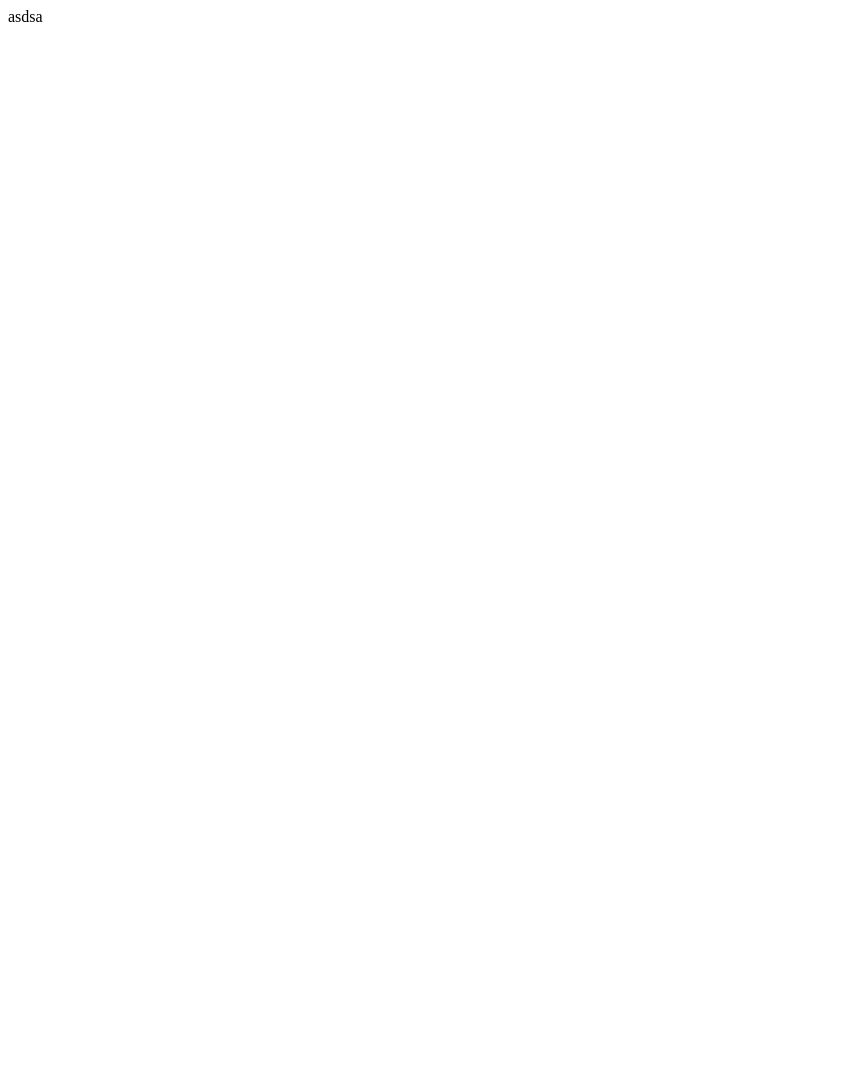
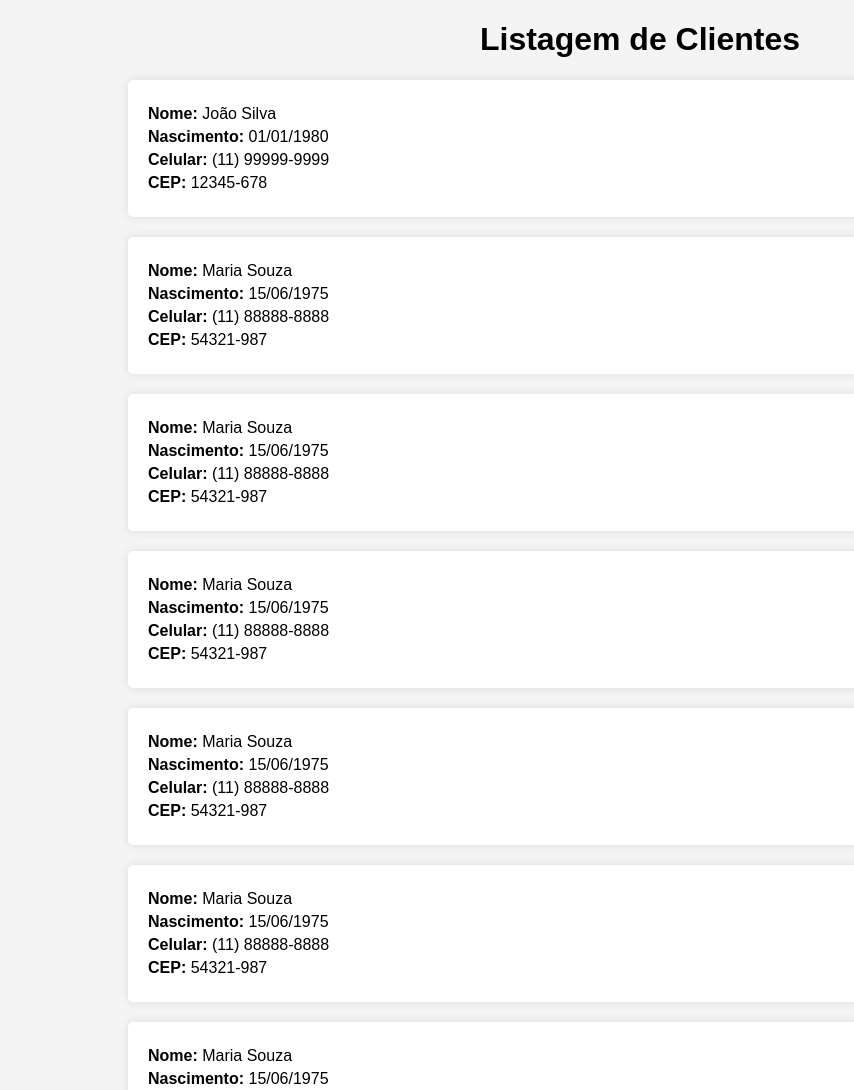
Before and after one commit to desenvolvedormatheus/gerenciamento-clientes, a plain HTML site: page index.html in a window 1280 px wide. Shown: the top 1090 px of the page, without its empty margins (0-854 px from the left). Before the commit the page ends 800 px from the top, so only its background shows below. Drawn offline with Linux system fonts and the light colour scheme.

Commit message:
pagina de listagem

```diff
--- /dev/null
+++ b/assets/css/cards.css
@@ -0,0 +1,27 @@
+*{
+    padding: 0;
+
+}
+body {
+    font-family: Arial, sans-serif;
+    margin: 0;
+    padding: 0;
+    background-color: #f4f4f4;
+}
+.container {
+    width: 80%;
+    margin: 20px auto;
+}
+h1 {
+    text-align: center;
+}
+.cliente {
+    background-color: #fff;
+    border-radius: 5px;
+    padding: 20px;
+    margin-bottom: 20px;
+    box-shadow: 0 0 10px rgba(0, 0, 0, 0.1);
+}
+.cliente p {
+    margin: 5px 0;
+}
--- a/index.html
+++ b/index.html
@@ -1 +1,143 @@
-asdsa
+<!DOCTYPE html>
+<html lang="en">
+<head>
+<meta charset="UTF-8">
+<meta name="viewport" content="width=device-width, initial-scale=1.0">
+<link rel="stylesheet" href="assets/css/cards.css">
+<title>Listagem de Clientes</title>
+</head>
+<body>
+
+<div class="container">
+    <h1>Listagem de Clientes</h1>
+    <div class="cliente">
+        <p><strong>Nome:</strong> João Silva</p>
+        <p><strong>Nascimento:</strong> 01/01/1980</p>
+        <p><strong>Celular:</strong> (11) 99999-9999</p>
+        <p><strong>CEP:</strong> 12345-678</p>
+    </div>
+    <div class="cliente">
+        <p><strong>Nome:</strong> Maria Souza</p>
+        <p><strong>Nascimento:</strong> 15/06/1975</p>
+        <p><strong>Celular:</strong> (11) 88888-8888</p>
+        <p><strong>CEP:</strong> 54321-987</p>
+    </div>
+    <div class="cliente">
+        <p><strong>Nome:</strong> Maria Souza</p>
+        <p><strong>Nascimento:</strong> 15/06/1975</p>
+        <p><strong>Celular:</strong> (11) 88888-8888</p>
+        <p><strong>CEP:</strong> 54321-987</p>
+    </div>
+    <div class="cliente">
+        <p><strong>Nome:</strong> Maria Souza</p>
+        <p><strong>Nascimento:</strong> 15/06/1975</p>
+        <p><strong>Celular:</strong> (11) 88888-8888</p>
+        <p><strong>CEP:</strong> 54321-987</p>
+    </div>
+    <div class="cliente">
+        <p><strong>Nome:</strong> Maria Souza</p>
+        <p><strong>Nascimento:</strong> 15/06/1975</p>
+        <p><strong>Celular:</strong> (11) 88888-8888</p>
+        <p><strong>CEP:</strong> 54321-987</p>
+    </div>
+    <div class="cliente">
+        <p><strong>Nome:</strong> Maria Souza</p>
+        <p><strong>Nascimento:</strong> 15/06/1975</p>
+        <p><strong>Celular:</strong> (11) 88888-8888</p>
+        <p><strong>CEP:</strong> 54321-987</p>
+    </div>
+    <div class="cliente">
+        <p><strong>Nome:</strong> Maria Souza</p>
+        <p><strong>Nascimento:</strong> 15/06/1975</p>
+        <p><strong>Celular:</strong> (11) 88888-8888</p>
+        <p><strong>CEP:</strong> 54321-987</p>
+    </div>
+    <div class="cliente">
+        <p><strong>Nome:</strong> Maria Souza</p>
+        <p><strong>Nascimento:</strong> 15/06/1975</p>
+        <p><strong>Celular:</strong> (11) 88888-8888</p>
+        <p><strong>CEP:</strong> 54321-987</p>
+    </div>
+    <div class="cliente">
+        <p><strong>Nome:</strong> Maria Souza</p>
+        <p><strong>Nascimento:</strong> 15/06/1975</p>
+        <p><strong>Celular:</strong> (11) 88888-8888</p>
+        <p><strong>CEP:</strong> 54321-987</p>
+    </div>
+    <div class="cliente">
+        <p><strong>Nome:</strong> Maria Souza</p>
+        <p><strong>Nascimento:</strong> 15/06/1975</p>
+        <p><strong>Celular:</strong> (11) 88888-8888</p>
+        <p><strong>CEP:</strong> 54321-987</p>
+    </div>
+    <div class="cliente">
+        <p><strong>Nome:</strong> Maria Souza</p>
+        <p><strong>Nascimento:</strong> 15/06/1975</p>
+        <p><strong>Celular:</strong> (11) 88888-8888</p>
+        <p><strong>CEP:</strong> 54321-987</p>
+    </div>
+    <div class="cliente">
+        <p><strong>Nome:</strong> Maria Souza</p>
+        <p><strong>Nascimento:</strong> 15/06/1975</p>
+        <p><strong>Celular:</strong> (11) 88888-8888</p>
+        <p><strong>CEP:</strong> 54321-987</p>
+    </div>
+    <div class="cliente">
+        <p><strong>Nome:</strong> Maria Souza</p>
+        <p><strong>Nascimento:</strong> 15/06/1975</p>
+        <p><strong>Celular:</strong> (11) 88888-8888</p>
+        <p><strong>CEP:</strong> 54321-987</p>
+    </div>
+    <div class="cliente">
+        <p><strong>Nome:</strong> Maria Souza</p>
+        <p><strong>Nascimento:</strong> 15/06/1975</p>
+        <p><strong>Celular:</strong> (11) 88888-8888</p>
+        <p><strong>CEP:</strong> 54321-987</p>
+    </div>
+    <div class="cliente">
+        <p><strong>Nome:</strong> Maria Souza</p>
+        <p><strong>Nascimento:</strong> 15/06/1975</p>
+        <p><strong>Celular:</strong> (11) 88888-8888</p>
+        <p><strong>CEP:</strong> 54321-987</p>
+    </div>
+    <div class="cliente">
+        <p><strong>Nome:</strong> Maria Souza</p>
+        <p><strong>Nascimento:</strong> 15/06/1975</p>
+        <p><strong>Celular:</strong> (11) 88888-8888</p>
+        <p><strong>CEP:</strong> 54321-987</p>
+    </div>
+    <div class="cliente">
+        <p><strong>Nome:</strong> Maria Souza</p>
+        <p><strong>Nascimento:</strong> 15/06/1975</p>
+        <p><strong>Celular:</strong> (11) 88888-8888</p>
+        <p><strong>CEP:</strong> 54321-987</p>
+    </div>
+    <div class="cliente">
+        <p><strong>Nome:</strong> Maria Souza</p>
+        <p><strong>Nascimento:</strong> 15/06/1975</p>
+        <p><strong>Celular:</strong> (11) 88888-8888</p>
+        <p><strong>CEP:</strong> 54321-987</p>
+    </div>
+    <div class="cliente">
+        <p><strong>Nome:</strong> Maria Souza</p>
+        <p><strong>Nascimento:</strong> 15/06/1975</p>
+        <p><strong>Celular:</strong> (11) 88888-8888</p>
+        <p><strong>CEP:</strong> 54321-987</p>
+    </div>
+    <div class="cliente">
+        <p><strong>Nome:</strong> Maria Souza</p>
+        <p><strong>Nascimento:</strong> 15/06/1975</p>
+        <p><strong>Celular:</strong> (11) 88888-8888</p>
+        <p><strong>CEP:</strong> 54321-987</p>
+    </div>
+    <div class="cliente">
+        <p><strong>Nome:</strong> Maria Souza</p>
+        <p><strong>Nascimento:</strong> 15/06/1975</p>
+        <p><strong>Celular:</strong> (11) 88888-8888</p>
+        <p><strong>CEP:</strong> 54321-987</p>
+    </div>
+    <!-- Adicione mais clientes conforme necessário -->
+</div>
+
+</body>
+</html>
```
